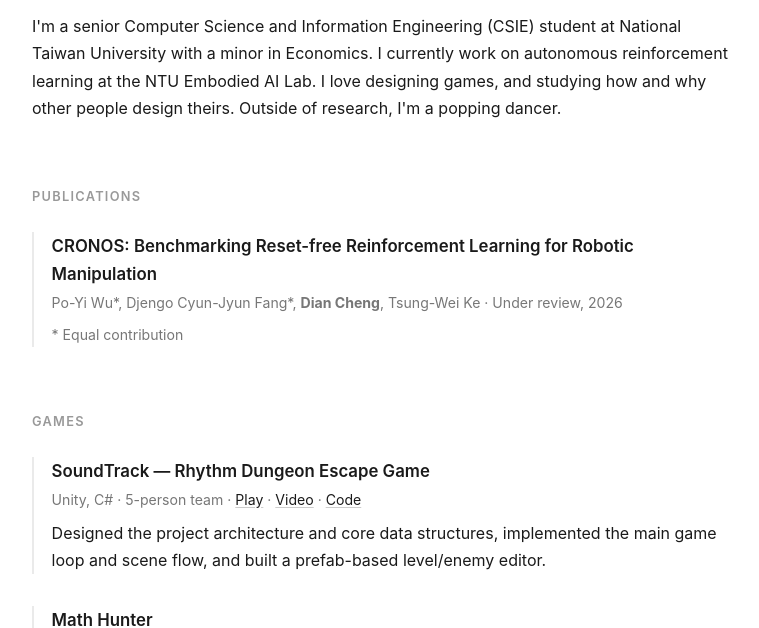
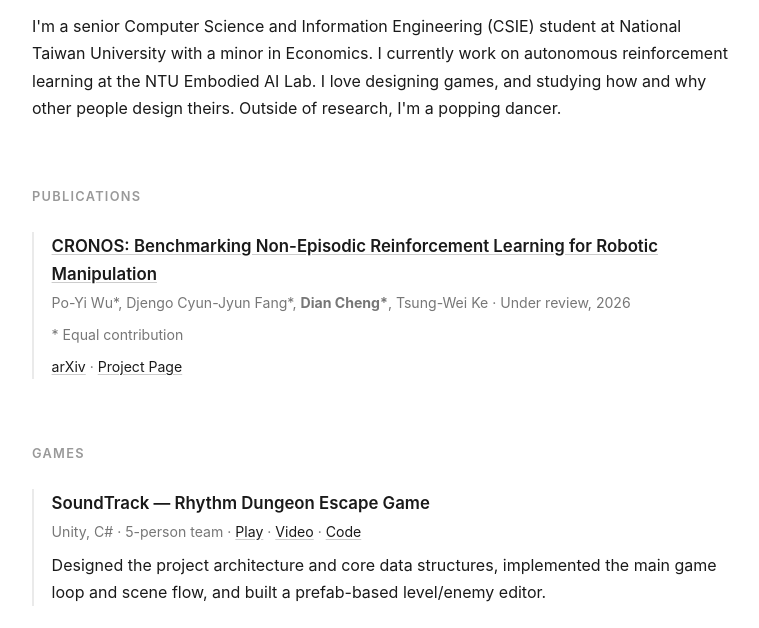
Before and after one commit to ChengDian9473/ChengDian9473.github.io, a plain HTML site: page index.html in a window 1280 px wide. Shown: the part 175-803 px from the top of the page, without its empty margins (256-1015 px from the left). Drawn offline with Linux system fonts and the light colour scheme.

Commit message:
Update Paper

```diff
--- a/index.html
+++ b/index.html
@@ -102,9 +102,15 @@
 
 <h2>Publications</h2>
 <div class="item">
-  <div class="item-title">CRONOS: Benchmarking Reset-free Reinforcement Learning for Robotic Manipulation</div>
-  <div class="meta">Po-Yi Wu*, Djengo Cyun-Jyun Fang*, <strong>Dian Cheng</strong>, Tsung-Wei Ke · Under review, 2026</div>
+  <div class="item-title">
+    <a href="https://arxiv.org/abs/2611.05080">CRONOS: Benchmarking Non-Episodic Reinforcement Learning for Robotic Manipulation</a>
+  </div>
+  <div class="meta">Po-Yi Wu*, Djengo Cyun-Jyun Fang*, <strong>Dian Cheng*</strong>, Tsung-Wei Ke · Under review, 2026</div>
   <div class="meta">* Equal contribution</div>
+  <div class="meta">
+    <a href="https://arxiv.org/abs/2611.05080">arXiv</a> ·
+    <a href="https://embodiedai-ntu.github.io/cronos/">Project Page</a>
+  </div>
 </div>
 
 <h2>Games</h2>
```
Also changed, not shown: 1 other file.
